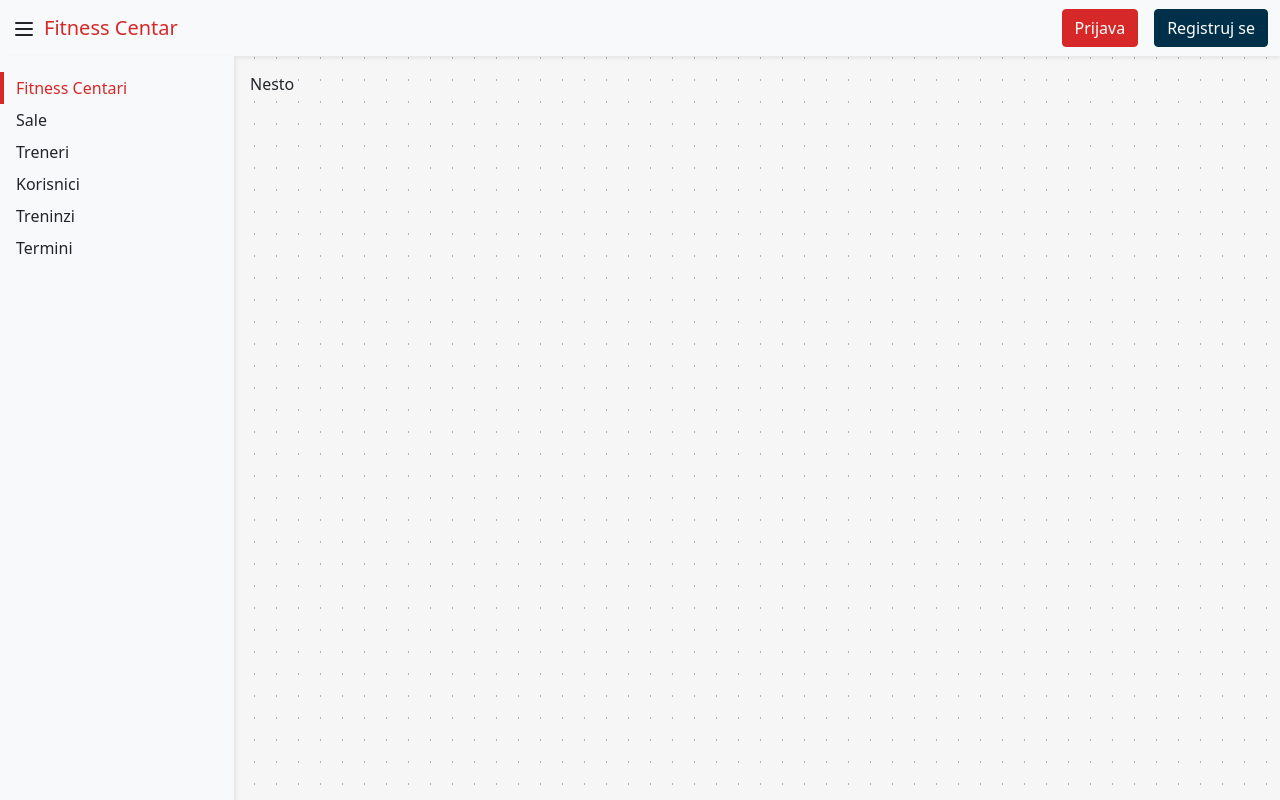
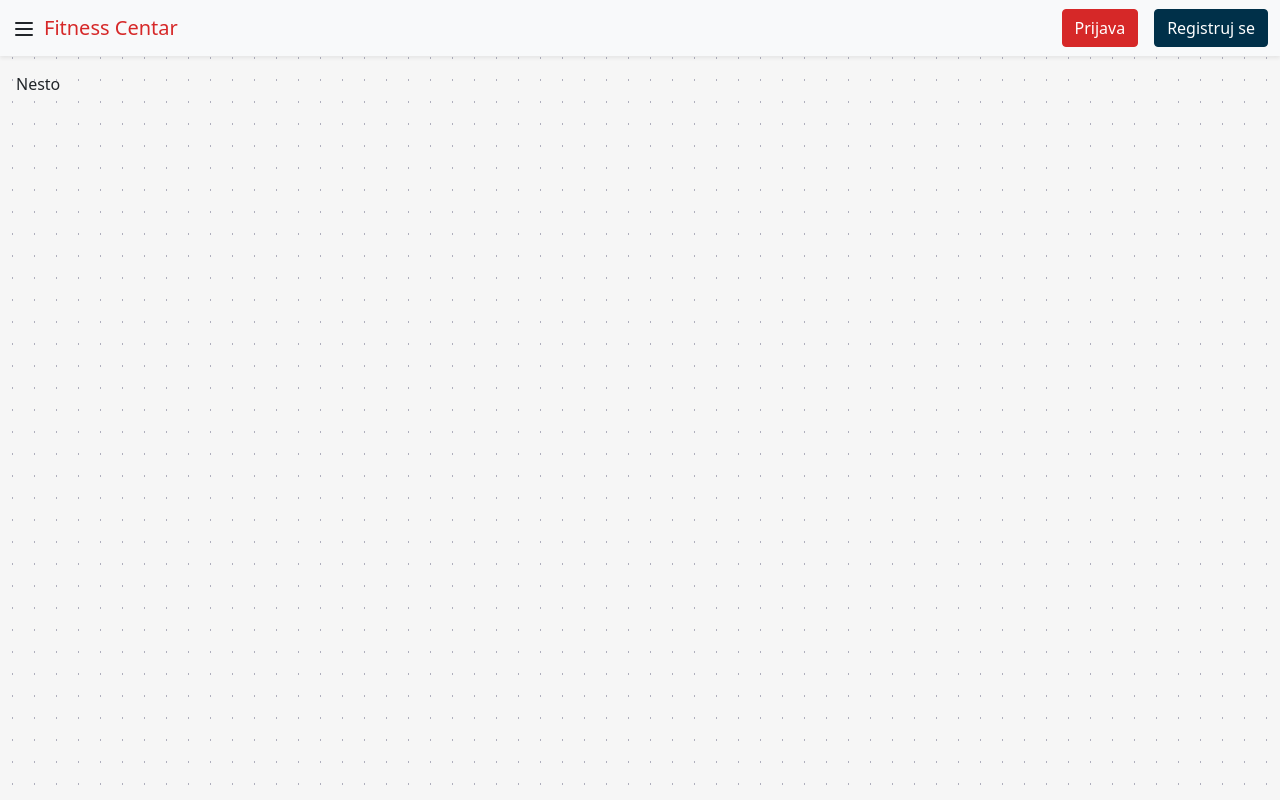
Before and after one commit to todorovicveljko1/fitnesscentar, a React app in the folder src/main/js/: page /dev in a window 1280 px wide. Built offline with nearby package versions, Linux system fonts and the light colour scheme.

Commit message:
Popravka

```diff
--- a/src/main/js/src/components/Nav/Sidebar.scss
+++ b/src/main/js/src/components/Nav/Sidebar.scss
@@ -2,11 +2,12 @@
   width: 18rem;
   position: relative;
   min-height: calc(100vh - 56px);
-  left: -18.5rem;
   box-shadow: 0.125rem 0.15rem 0.25rem rgba(0, 0, 0, 0.075) !important;
   transition: 300ms cubic-bezier(0.25, 0.46, 0.45, 0.94);
-  transition-property: left;
+  transition-property: width;
+  overflow: hidden;
   .item {
+    width: 15rem;
     padding: 0.25rem 1rem;
   }
   .active-item {
@@ -20,5 +21,5 @@
   }
 }
 .sidebar-open {
-  left: 0;
+  width: 0;
 }
```
